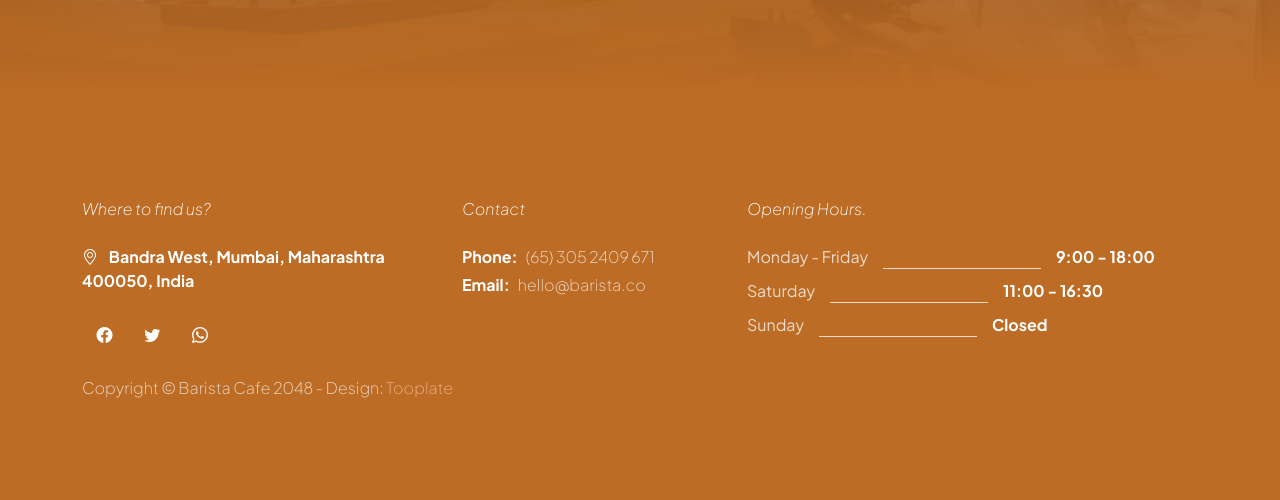
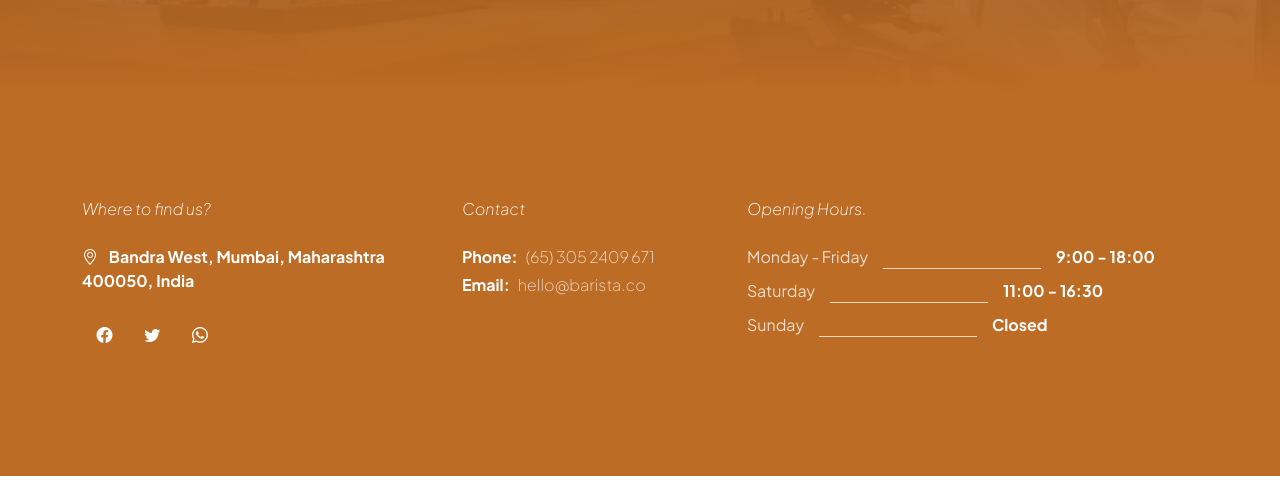
Before and after one commit to AmelYag/restaurant, a plain HTML site: page index.html in a window 1280 px wide. Shown: the part 5027-5527 px from the top of the page. After the commit the page ends 5503 px from the top, so only its background shows below. Drawn offline with Linux system fonts and the light colour scheme.

Commit message:
Update index.html

```diff
--- a/index.html
+++ b/index.html
@@ -652,8 +652,8 @@ Bootstrap 5 HTML CSS Template
                             </div>
 
                             <div class="col-lg-8 col-12 mt-4">
-                                <p class="copyright-text mb-0">Copyright © Barista Cafe 2048
-                                    - Design: <a rel="sponsored" href="https://www.tooplate.com" target="_blank">Tooplate</a></p>
+                                <p class="copyright-text mb-0">
+
                             </div>
                     </div>
                 </footer>
```
